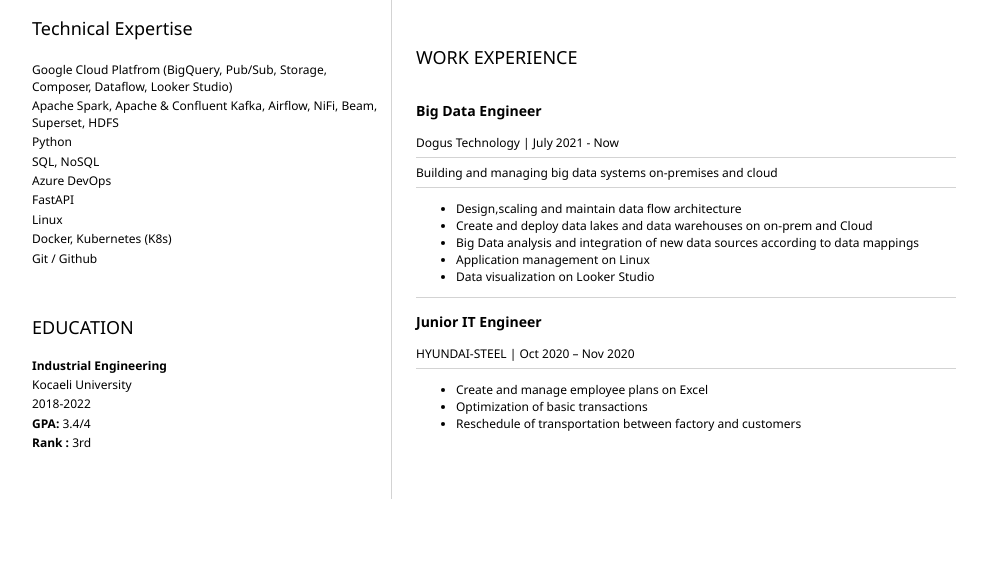
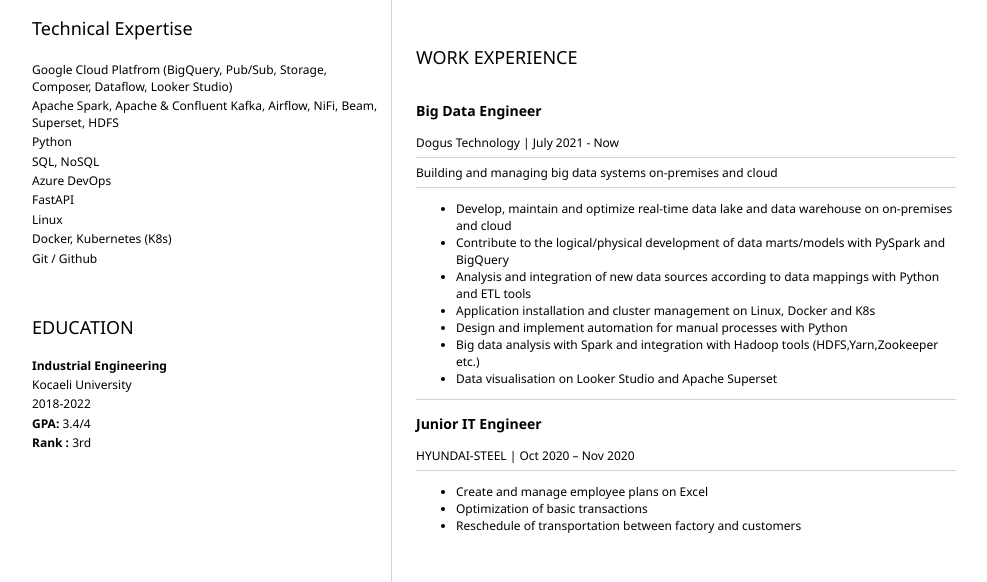
Before and after one commit to ahmetbaysal/ahmetbaysal.github.io, a plain HTML site: page index.html in a window 1280 px wide. Shown: the part 341-923 px from the top of the page, without its empty margins (152-1139 px from the left). Before the commit the page ends 840 px from the top, so only its background shows below. Drawn offline with Linux system fonts and the light colour scheme.

Commit message:
added new features

```diff
--- a/index.html
+++ b/index.html
@@ -84,11 +84,13 @@
                     </p>
                     <hr> </hr>
                     <ul>
-                        <li>Design,scaling and maintain data flow architecture </li>
-                        <li>Create and deploy data lakes and data warehouses on on-prem and Cloud</li>
-                        <li>Big Data analysis and integration of new data sources according to data mappings</li>
-                        <li>Application management on Linux </li>
-                        <li>Data visualization on Looker Studio</li>
+                        <li>Develop, maintain and optimize real-time data lake and data warehouse on on-premises and cloud</li>
+                        <li>Contribute to the logical/physical development of data marts/models with PySpark and BigQuery</li>
+                        <li>Analysis and integration of new data sources according to data mappings with Python and ETL tools</li>
+                        <li>Application installation and cluster management on Linux, Docker and K8s</li>
+                        <li>Design and implement automation for manual processes with Python</li>
+                        <li>Big data analysis with Spark and integration with Hadoop tools (HDFS,Yarn,Zookeeper etc.)</li>
+                        <li>Data visualisation on Looker Studio and Apache Superset</li>
                  </ul>
                     <hr> </hr>
                     <h3><b>Junior IT Engineer</b></h3>
```
